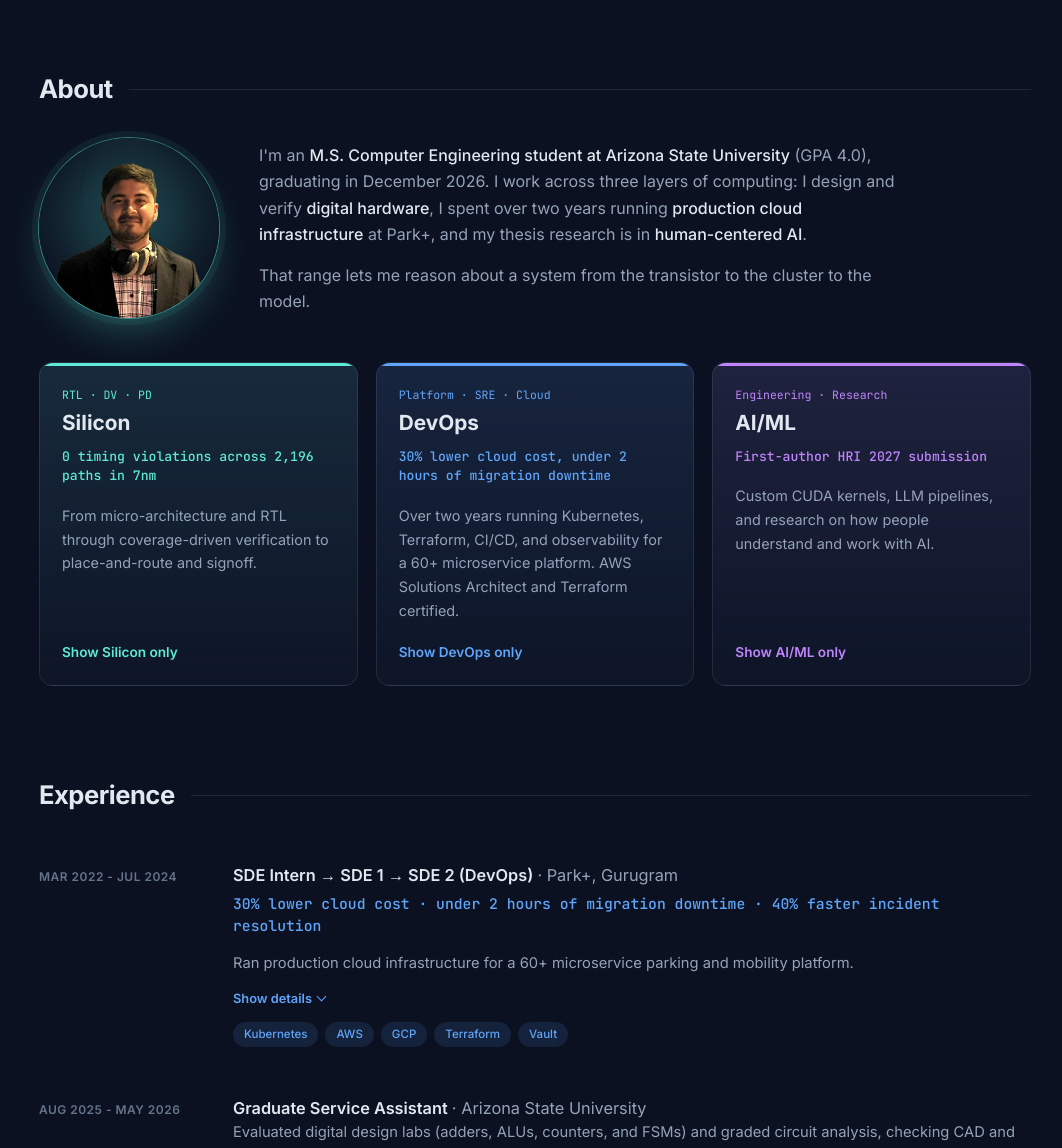
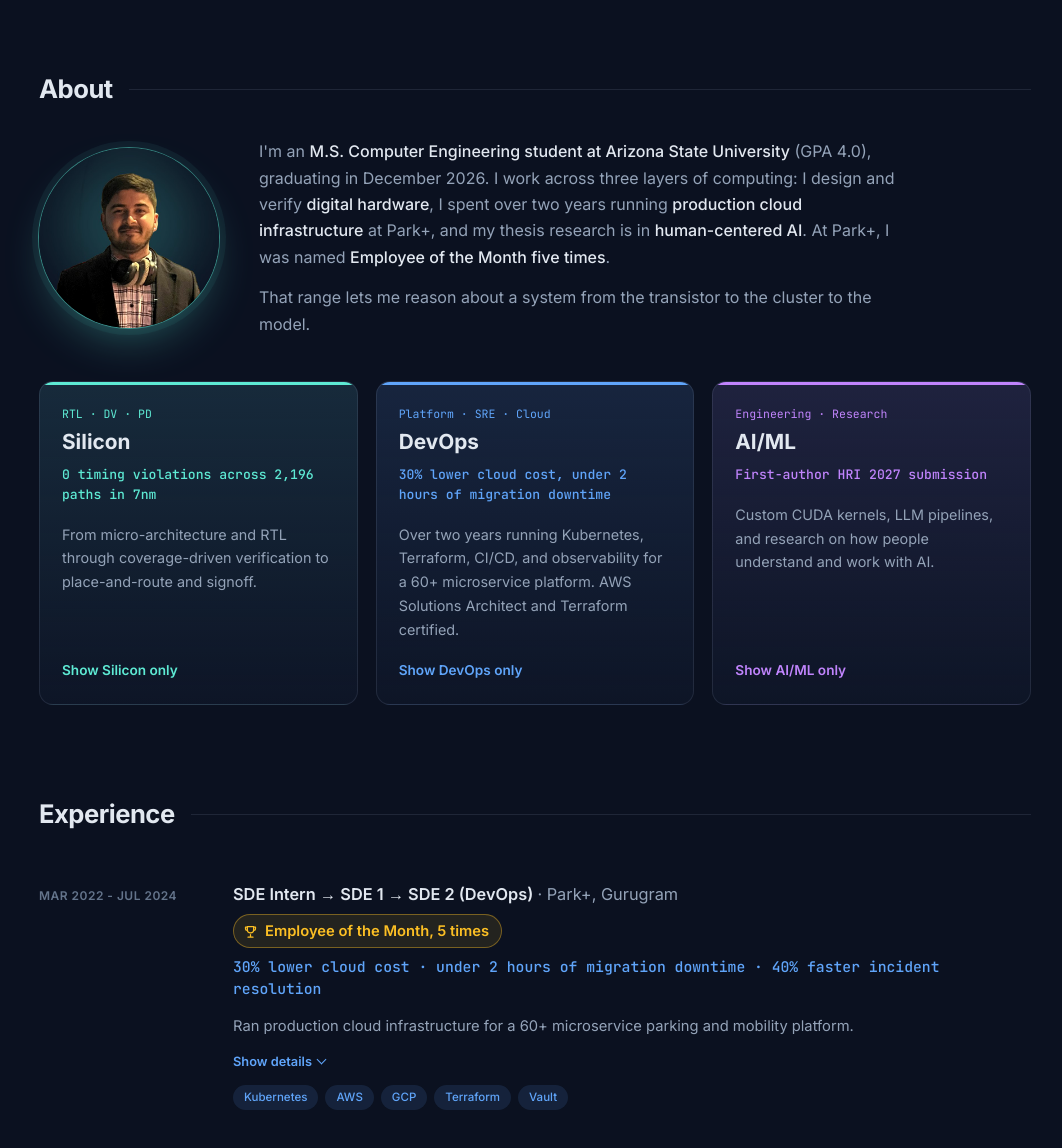
Before and after one commit to bit-guardian/bit-guardian.github.io, a plain HTML site: page index.html in a window 1280 px wide. Shown: the part 820-1968 px from the top of the page, without its empty margins (105-1167 px from the left). Drawn offline with Linux system fonts and the light colour scheme.

Commit message:
Add Employee of the Month (5 times) at Park+
Show a gold award badge under the Park+ role and mention it in About.

Co-Authored-By: Claude Opus 5.5 <noreply@anthropic.com>

```diff
--- a/index.html
+++ b/index.html
@@ -10,7 +10,7 @@
   <link rel="preconnect" href="https://fonts.gstatic.com" crossorigin>
   <link href="https://fonts.googleapis.com/css2?family=Inter:wght@400;500;600;700&family=JetBrains+Mono:wght@400;500&display=swap" rel="stylesheet">
   <!-- Bump the ?v= number whenever style.css changes so browsers fetch the new file -->
-  <link rel="stylesheet" href="/style.css?v=13">
+  <link rel="stylesheet" href="/style.css?v=14">
 </head>
 <body data-track="all">
   <div class="spotlight" aria-hidden="true"></div>
@@ -70,7 +70,7 @@
       <div class="about-grid">
         <img class="portrait" src="/images/avikam.jpg" width="640" height="640" alt="Portrait of Avikam Jha" loading="lazy" decoding="async">
         <div>
-          <p>I'm an <strong>M.S. Computer Engineering student at Arizona State University</strong> (GPA 4.0), graduating in December 2026. I work across three layers of computing: I design and verify <strong>digital hardware</strong>, I spent over two years running <strong>production cloud infrastructure</strong> at Park+, and my thesis research is in <strong>human-centered AI</strong>.</p>
+          <p>I'm an <strong>M.S. Computer Engineering student at Arizona State University</strong> (GPA 4.0), graduating in December 2026. I work across three layers of computing: I design and verify <strong>digital hardware</strong>, I spent over two years running <strong>production cloud infrastructure</strong> at Park+, and my thesis research is in <strong>human-centered AI</strong>. At Park+, I was named <strong>Employee of the Month five times</strong>.</p>
           <p>That range lets me reason about a system from the transistor to the cluster to the model.</p>
         </div>
       </div>
@@ -107,6 +107,7 @@
         <div class="item-meta">Mar 2022 - Jul 2024</div>
         <div>
           <h3>SDE Intern → SDE 1 → SDE 2 (DevOps) <span class="sub">· Park+, Gurugram</span></h3>
+          <p class="award"><svg viewBox="0 0 24 24" fill="none" stroke="currentColor" stroke-width="2" stroke-linecap="round" stroke-linejoin="round" aria-hidden="true"><path d="M8 21h8M12 17v4M7 4h10v5a5 5 0 0 1-10 0V4Z"/><path d="M17 5h3v2a3 3 0 0 1-3 3M7 5H4v2a3 3 0 0 0 3 3"/></svg>Employee of the Month, 5 times</p>
           <p class="impact">30% lower cloud cost · under 2 hours of migration downtime · 40% faster incident resolution</p>
           <p>Ran production cloud infrastructure for a 60+ microservice parking and mobility platform.</p>
           <details class="more">
--- a/style.css
+++ b/style.css
@@ -449,3 +449,12 @@ body[data-track="ai"] .rotator { color: var(--ai); }
 @keyframes flash {
   0%, 55% { box-shadow: 0 0 0 2px var(--c, var(--track-c)), 0 0 44px -8px var(--c, var(--track-c)); }
 }
+
+/* Award badge on a job */
+.award {
+  display: inline-flex; align-items: center; gap: 7px; margin: 8px 0 2px;
+  padding: 4px 12px 4px 9px; border-radius: 999px;
+  border: 1px solid rgba(251, 191, 36, 0.4); background: rgba(251, 191, 36, 0.1);
+  color: #fbbf24; font-size: 0.8rem; font-weight: 600;
+}
+.award svg { width: 15px; height: 15px; }
```
